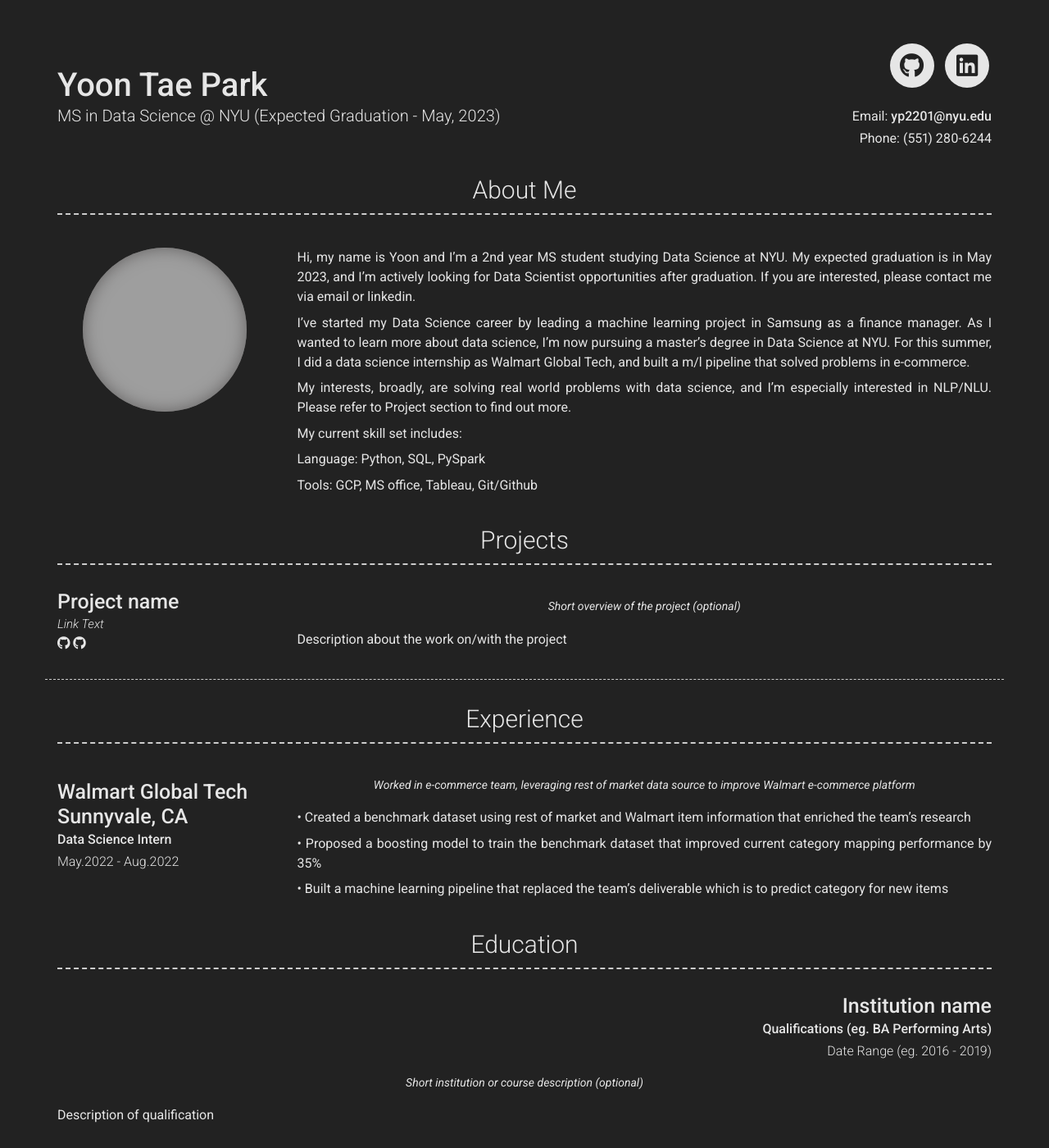
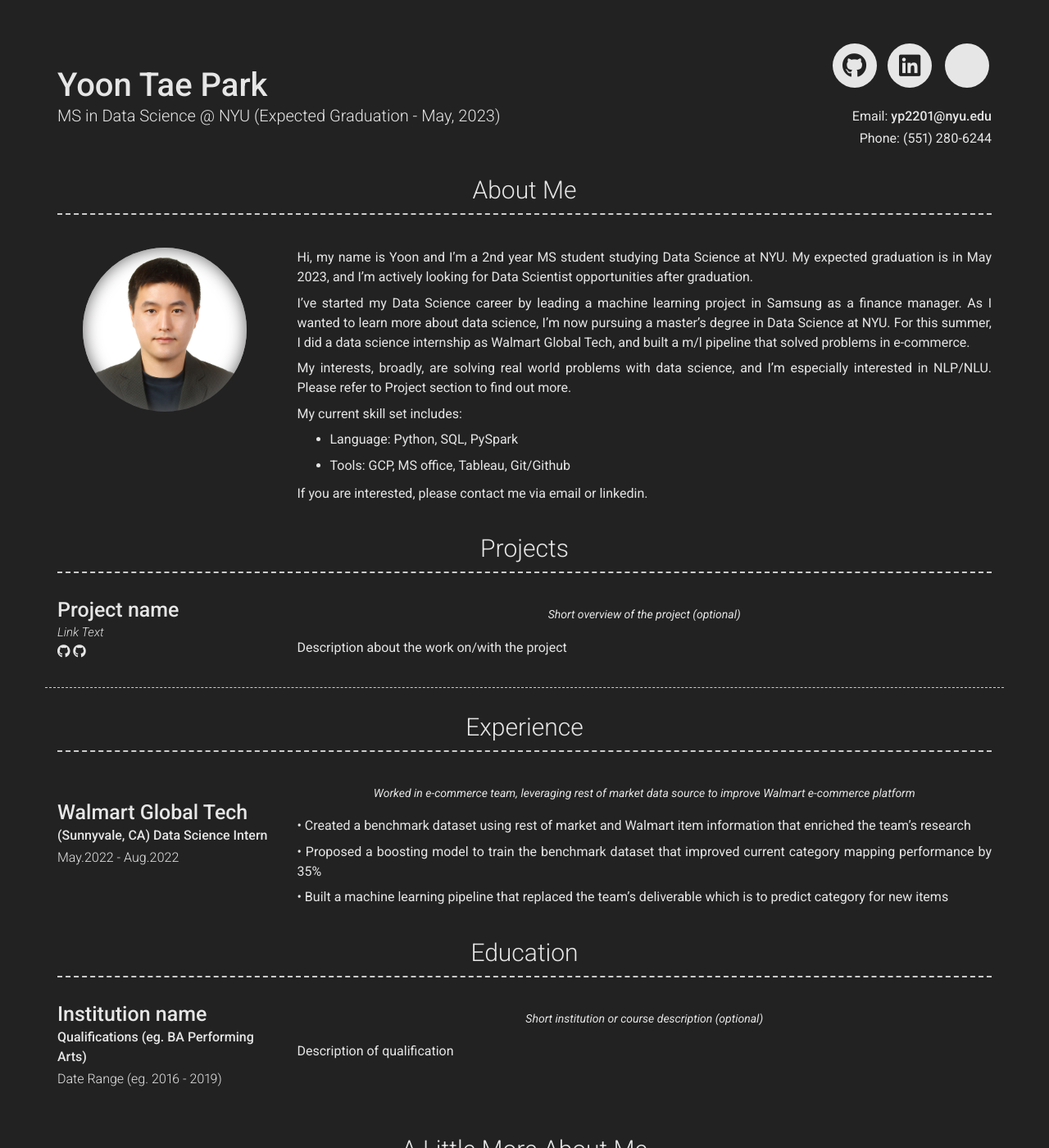
Before and after one commit to sproogen/modern-resume-theme, a Jekyll site: the page built from index.md, in a window 1280 px wide and 1400 px high. Shown: the whole window at 82% size. Built offline with Jekyll 4.4.1, drawn with Linux system fonts in a browser that asks for light colours; nearby versions of some CDN libraries; grey boxes are pictures that could not be loaded.

Commit message:
config_1106_1945

```diff
--- a/_config.yml
+++ b/_config.yml
@@ -12,8 +12,8 @@ email: yp2201@nyu.edu
 # email_title: Email (Email title override)
 phone: (551) 280-6244
 # phone_title: Phone (Phone title override)
-Linkedin: https://www.linkedin.com/in/yoontaepark
-Resume: /assets/Resume_YoonTaePark.pdf
+# Linkedin: https://www.linkedin.com/in/yoontaepark
+# Resume: /assets/Resume_YoonTaePark.pdf
 
 
 # website_title: Web (Website title override)
@@ -24,6 +24,10 @@ darkmode: true
 # Social links
 github_username:  yoontaepark
 linkedin_username: yoontaepark
+additional_links:
+- title: Resume
+  # icon: Font Awesome brand icon name (eg. fab fa-twitter) (https://fontawesome.com/icons?d=gallery&s=brands&m=free)
+  url: /assets/Resume_YoonTaePark.pdf
 # Additional icon links
 # additional_links:
 # - title: Link name
@@ -41,31 +45,26 @@ linkedin_username: yoontaepark
 
 # About Section
 # about_title: About Me (Use this to override about section title)
-about_profile_image: |
-  /images/profile.jpg
-
-  /assets/Resume_YoonTaePark.pdf
-
+about_profile_image: /images/profile.jpg
+about_resume: /assets/Resume_YoonTaePark.pdf
 about_content: | # this will include new lines to allow paragraphs
   Hi, my name is Yoon and I'm a 2nd year MS student studying Data Science at NYU.
   My expected graduation is in May 2023, and I'm actively looking for Data Scientist opportunities after graduation.
-  If you are interested, please contact me via email or linkedin.
-
 
   I've started my Data Science career by leading a machine learning project in Samsung as a finance manager.
   As I wanted to learn more about data science, I'm now pursuing a master's degree in Data Science at NYU.
   For this summer, I did a data science internship as Walmart Global Tech, and built a m/l pipeline that solved problems in e-commerce.
 
-
   My interests, broadly, are solving real world problems with data science, and I'm especially interested in NLP/NLU.
   Please refer to Project section to find out more.
 
-
   My current skill set includes:
 
-    Language: Python, SQL, PySpark
+  - Language: Python, SQL, PySpark
 
-    Tools: GCP, MS office, Tableau, Git/Github
+  - Tools: GCP, MS office, Tableau, Git/Github
+
+  If you are interested, please contact me via email or linkedin.
 
 # Also, I enjoy working on side projects/Datathon. I was recently placed 1st place at Citadel Regional Datathon.
 # I am very much motivated to participate in any data challenges (inclduing Kaggle). Let me know if you are interested in data challenges as well!
@@ -98,11 +97,10 @@ content:
     layout: list
     content:
       - layout: left
-        title: |
-          Walmart Global Tech
-
-          Sunnyvale, CA
-        sub_title: Data Science Intern
+        title: Walmart Global Tech
+        sub_title: |
+          (Sunnyvale, CA)
+          Data Science Intern
         caption: May.2022 - Aug.2022
         # link: Link to company (optional)
         quote: >
@@ -117,7 +115,7 @@ content:
   - title: Education
     layout: list
     content:
-      - layout: top-right
+      - layout: left
         title: Institution name
         sub_title: Qualifications (eg. BA Performing Arts)
         caption: Date Range (eg. 2016 - 2019)
@@ -134,7 +132,7 @@ content:
 
 # Footer
 footer_show_references: true
-# references_title: References on request (Override references text)
+references_title:
 
 # Build settings
 # theme: modern-resume-theme (Use this is you are hosting your resume yourself)
```
